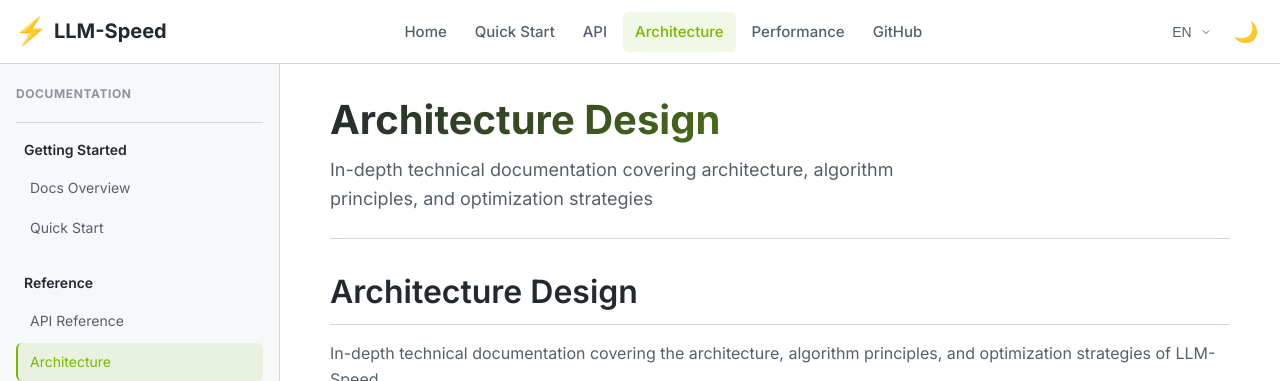
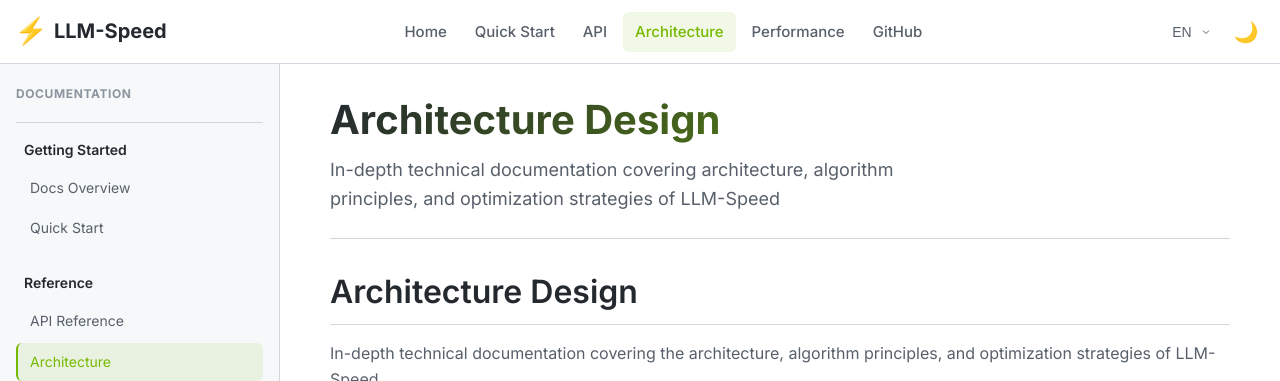
Before and after one commit to LessUp/llm-speed, a Jekyll site: the page built from docs/architecture/architecture-en.md, in a window 1280 px wide and 900 px high. Shown: the top 381 px of the window. Built offline with Jekyll 4.4.1, drawn with Linux system fonts in a browser that asks for light colours; nearby versions of some CDN libraries.

Commit message:
fix: complete branding in architecture documentation
- Add 'LLM-Speed' project name to architecture-en.md frontmatter description
- Verify architecture-zh.md already includes 'LLM-Speed' in description

Co-authored-by: Copilot <223556219+Copilot@users.noreply.github.com>

```diff
--- a/docs/architecture/architecture-en.md
+++ b/docs/architecture/architecture-en.md
@@ -1,7 +1,7 @@
 ---
 layout: docs
 title: Architecture Design
-description: In-depth technical documentation covering architecture, algorithm principles, and optimization strategies
+description: In-depth technical documentation covering architecture, algorithm principles, and optimization strategies of LLM-Speed
 lang: en
 ---
 
```
